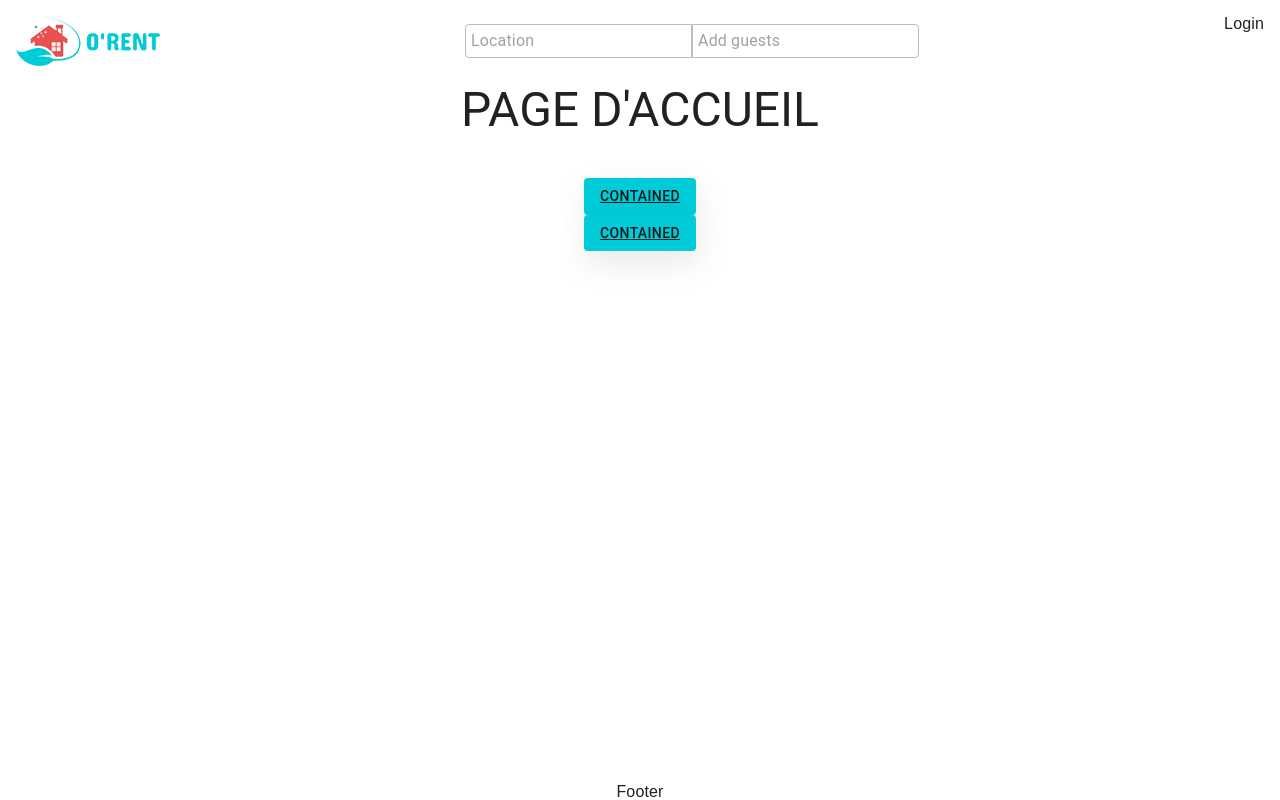
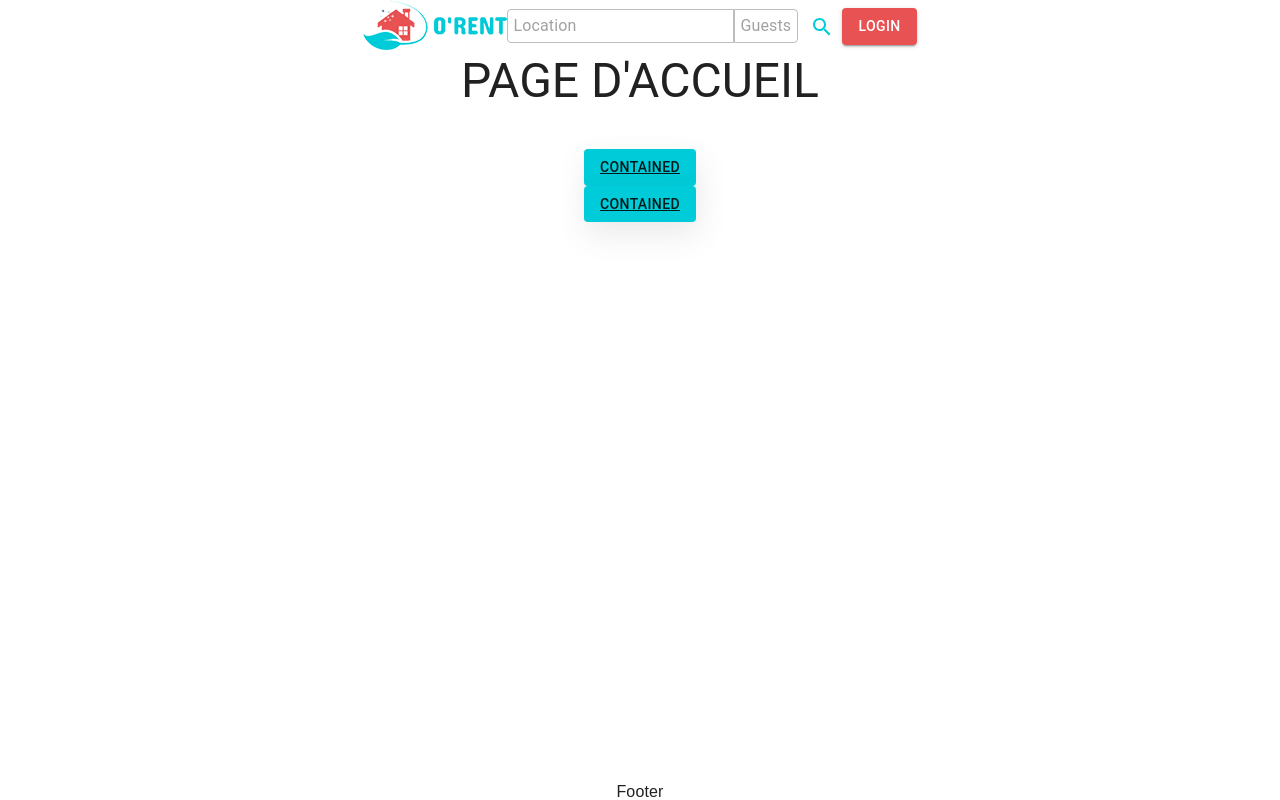
Before and after one commit to Candyfair/ORent, a React app in the folder FRONT/: page / in a window 1280 px wide. Built offline with nearby package versions, Linux system fonts and the light colour scheme.

Commit message:
Add Grid layout with MUI

```diff
--- a/FRONT/src/components/NavBar/LoginButtons/index.js
+++ b/FRONT/src/components/NavBar/LoginButtons/index.js
@@ -1,8 +1,19 @@
 /* eslint-disable linebreak-style */
+// MaterialUI import
+import { Stack, Button } from '@mui/material';
+
 const Login = () => (
-  <div>
-    Login
-  </div>
+  <Stack
+    alignItems="center"
+    justifyContent="center"
+  >
+    <Button
+      variant="contained"
+      color="secondary"
+    >
+      Login
+    </Button>
+  </Stack>
 );
 
 export default Login;
--- a/FRONT/src/components/NavBar/SearchBar/index.js
+++ b/FRONT/src/components/NavBar/SearchBar/index.js
@@ -1,7 +1,8 @@
 /* eslint-disable linebreak-style */
 // MaterialUI hook & components import
 import { makeStyles } from '@mui/styles';
-import { Stack, InputBase } from '@mui/material';
+import { Stack, InputBase, IconButton } from '@mui/material';
+import SearchIcon from '@mui/icons-material/Search';
 
 // MaterialUI theme import
 const useStyles = makeStyles((theme) => ({
@@ -14,6 +15,10 @@ const useStyles = makeStyles((theme) => ({
     border: `1px solid ${theme.palette.grey[400]}`,
     borderRadius: `0px ${theme.shape.borderRadius}px ${theme.shape.borderRadius}px 0px`,
     paddingLeft: '5px',
+    width: '4rem',
+  },
+  searchButton: {
+    marginLeft: 4,
   },
 }
 ));
@@ -26,7 +31,7 @@ const SearchBar = () => {
       direction="row"
       alignItems="center"
       justifyContent="center"
-      spacing={-0.1}
+      spacing={0}
       flexGrow={1}
       className={classes.search}
     >
@@ -42,9 +47,16 @@ const SearchBar = () => {
         {/* Guests number input */}
         <InputBase
           size="medium"
-          placeholder="Add guests"
+          placeholder="Guests"
           className={classes.guestsInput}
         />
+        {/* Search  icon */}
+        <IconButton
+          color="primary"
+          className={classes.searchButton}
+        >
+          <SearchIcon />
+        </IconButton>
       </form>
     </Stack>
   );
--- a/FRONT/src/components/NavBar/index.js
+++ b/FRONT/src/components/NavBar/index.js
@@ -1,21 +1,29 @@
 // MaterialUI imports
-import { makeStyles } from '@mui/styles';
-import { Box } from '@mui/material/';
+import { Grid } from '@mui/material/';
 // === Imports
 import SearchBar from './SearchBar';
 import Login from './LoginButtons';
 import logo from '../../assets/images/logo.png';
 
 const NavBar = () => (
-  <Box
-    sx={{ p: 2 }}
-    flexDirection="row"
-    justifyContent="space-between"
-    className="navbar"
+  <Grid
+    display="flex"
+    direction="row"
+    alignItems="center"
+    justifyContent="center"
   >
-    <img src={logo} alt="Logo O'Rent" />
-    <SearchBar />
-    <Login />
-  </Box>
+    {/* Logo */}
+    <Grid item xs={2}>
+      <img src={logo} alt="Logo O'Rent" />
+    </Grid>
+    {/* Search bar component */}
+    <Grid item xs={8}>
+      <SearchBar />
+    </Grid>
+    {/* Login Component */}
+    <Grid item xs={2}>
+      <Login />
+    </Grid>
+  </Grid>
 );
 export default NavBar;
```
